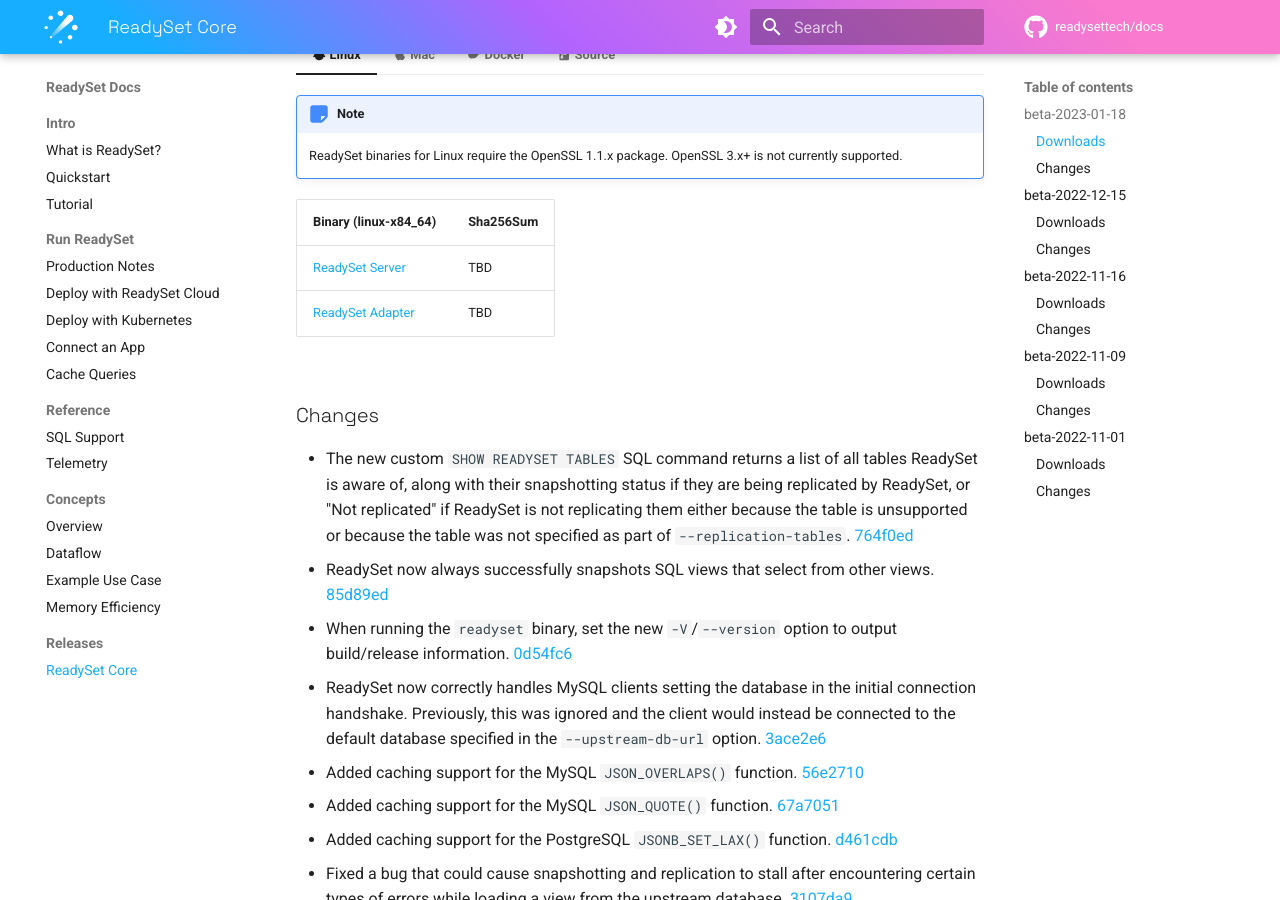
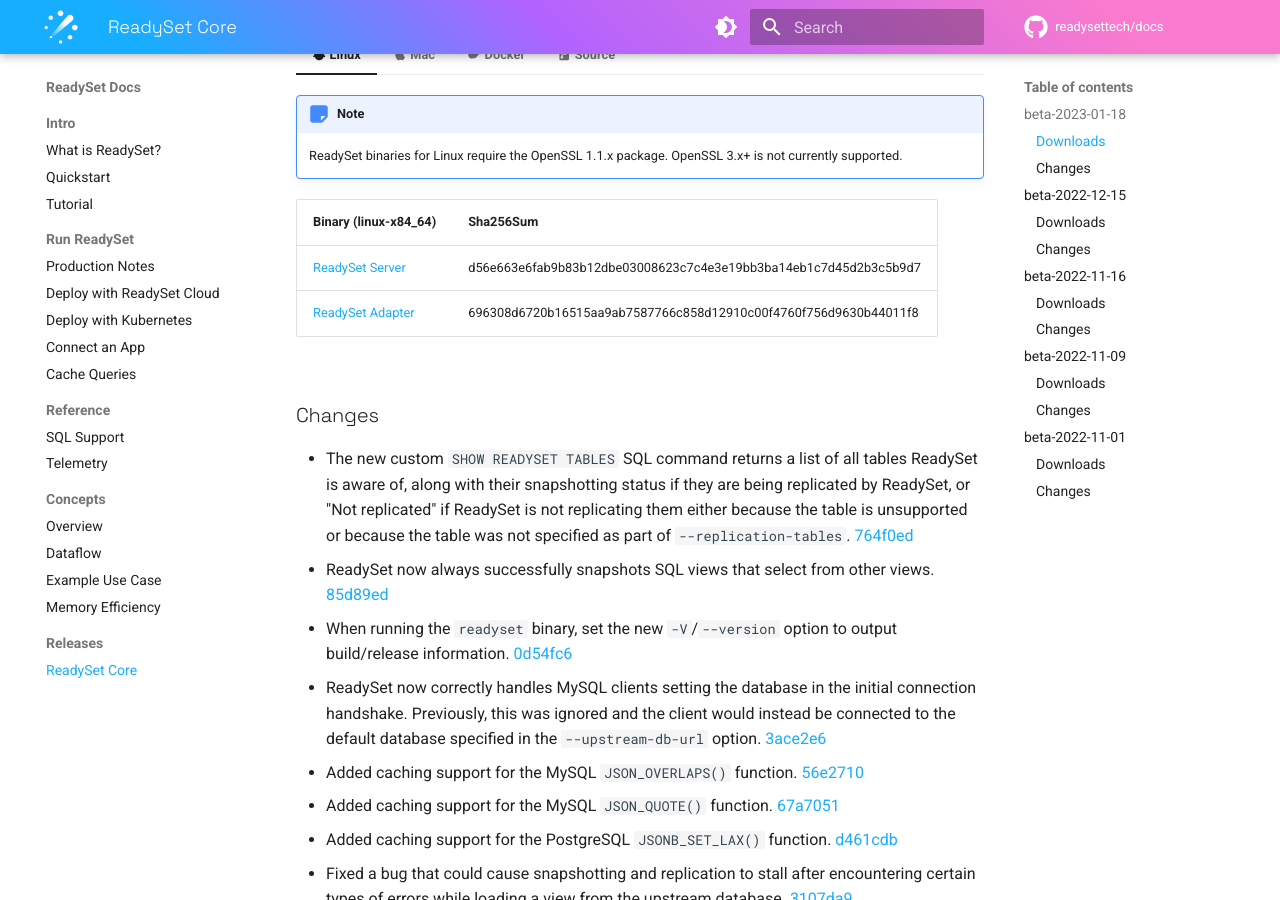
Before and after one commit to readysettech/docs-old, an MkDocs documentation site: the page built from docs/releases/readyset-core.md, in a window 1280 px wide and 900 px high, scrolled down 463 px. Built offline with MkDocs 1.6.1 and Material for MkDocs 9.7.7, drawn with Linux system fonts in a browser that asks for light colours; comment, search, counter and statistics services are not loaded.

Commit message:
Add binary links and shasums

```diff
--- a/docs/releases/readyset-core.md
+++ b/docs/releases/readyset-core.md
@@ -18,15 +18,15 @@
 
     Binary (linux-x84_64) | Sha256Sum
     ----------------------|----------
-    [ReadySet Server](https://github.com/readysettech/readyset/releases/download/beta-2023-01-18/readyset-server.x86_64.tar.gz) | TBD
-    [ReadySet Adapter](https://github.com/readysettech/readyset/releases/download/beta-2023-01-18/readyset.x86_64.tar.gz) | TBD
+    [ReadySet Server](https://github.com/readysettech/readyset/releases/download/beta-2023-01-18/readyset-server-beta-2023-01-18.x86_64.tar.gz) | d56e663e6fab9b83b12dbe03008623c7c4e3e19bb3ba14eb1c7d45d2b3c5b9d7
+    [ReadySet Adapter](https://github.com/readysettech/readyset/releases/download/beta-2023-01-18/readyset-beta-2023-01-18.x86_64.tar.gz) | 696308d6720b16515aa9ab7587766c858d12910c00f4760f756d9630b44011f8
 
 === ":material-apple: Mac"
 
     Binary (darwin-arm64) | Sha256Sum
     ------------------------------|----------
-    [ReadySet Server](https://github.com/readysettech/readyset/releases/download/beta-2023-01-18/readyset-server.arm64.tar.gz) | TBD
-    [ReadySet Adapter](https://github.com/readysettech/readyset/releases/download/beta-2023-01-18/readyset.arm64.tar.gz) | TBD
+    [ReadySet Server](https://github.com/readysettech/readyset/releases/download/beta-2023-01-18/readyset-server-beta-2023-01-18.arm64.tar.gz) | 0289a07e7dde2fcf94718680328b09300a0f92915be24dcbb00160692d0b40f1
+    [ReadySet Adapter](https://github.com/readysettech/readyset/releases/download/beta-2023-01-18/readyset-beta-2023-01-18.arm64.tar.gz) | eb287021e25ce7e46386b8bb9629000f4328464796caed43d08cd7c33def83d0
 
 === ":material-docker: Docker"
 
```
